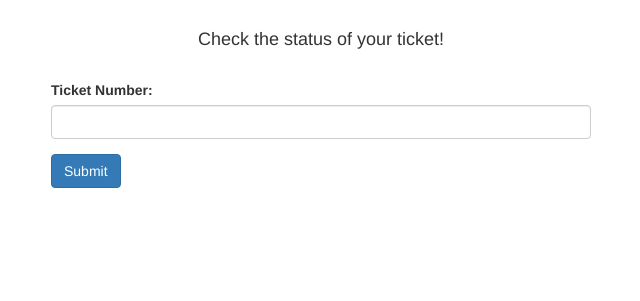
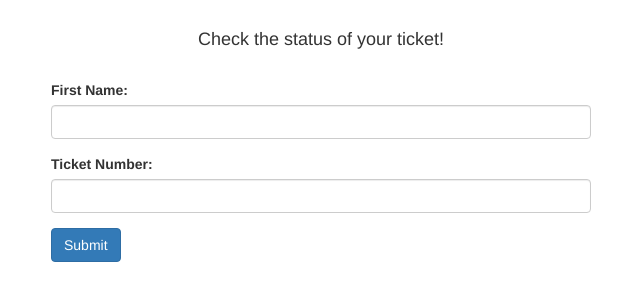
Before and after one commit to kaistullich/Ticket-System, a Flask app: page /ticket_status in a window 1280 px wide. Shown: the part 52-353 px from the top of the page, without its empty margins (319-959 px from the left). Run offline with Flask 2, Linux system fonts and the light colour scheme; parts of the project's set-up code (start-up, migrations or seed data) failed here and were passed over; some libraries are stand-ins or nearby versions.

```diff
--- a/src/config.py
+++ b/src/config.py
@@ -55,6 +55,7 @@ app.config['MAIL_USE_TLS'] = config_f['MAIL_USE_TLS']
 app.config['MAIL_USE_SSL'] = config_f['MAIL_USE_SSL']
 app.config['RECAPTCHA_PUBLIC_KEY'] = config_f['cap_pub']
 app.config['RECAPTCHA_PRIVATE_KEY'] = config_f['cap_sec']
+app.Testing = True
 
 Bootstrap(app)
 db = SQLAlchemy(app)
--- a/src/forms.py
+++ b/src/forms.py
@@ -97,4 +97,5 @@ class ChatLoginForm(FlaskForm):
 
 class TicketStatusForm(FlaskForm):
     tix_num = IntegerField('Ticket Number:', [InputRequired()])
+    cust_f_name = StringField('First Name:', [InputRequired()])
     submit = SubmitField('Submit')
--- a/src/templates/ticket_status_form.html
+++ b/src/templates/ticket_status_form.html
@@ -7,6 +7,7 @@
             <h4 class="text-center">Check the status of your ticket!</h4><br>
             <form method="POST" action="{{ url_for('ticket_status') }}" id="status-form" class="form-group">
                 {{ form.hidden_tag() }}
+                {{ wtf.form_field(form.cust_f_name) }}
                 {{ wtf.form_field(form.tix_num) }}
                 {{ form.submit(class="btn btn-primary") }}
             </form>
--- a/src/views.py
+++ b/src/views.py
@@ -162,10 +162,15 @@ def ticket_status():
 
     if form.validate_on_submit() and request.method == 'POST':
         ticket_num = form.tix_num.data
+        cust_f_name = form.cust_f_name.data
+
         ticket = Tickets.query.filter_by(ticketID=ticket_num).first()
         if ticket is not None:
-            customer = Customers.query.filter_by(custID=ticket.custID).first()
-            return render_template('ticket_status.html', ticket=ticket, customer=customer)
+            if ticket.cust_f_name == cust_f_name:
+                customer = Customers.query.filter_by(custID=ticket.custID).first()
+                return render_template('ticket_status.html', ticket=ticket, customer=customer)
+            else:
+                flash('We do not have that ticket # on file, please double check!', 'warning')
         else:
             flash('We do not have that ticket # on file, please double check!', 'warning')
 
```
Also changed, not shown: src/static/css/chat.css (line endings or trailing spaces), src/templates/chat.html (indentation only).
